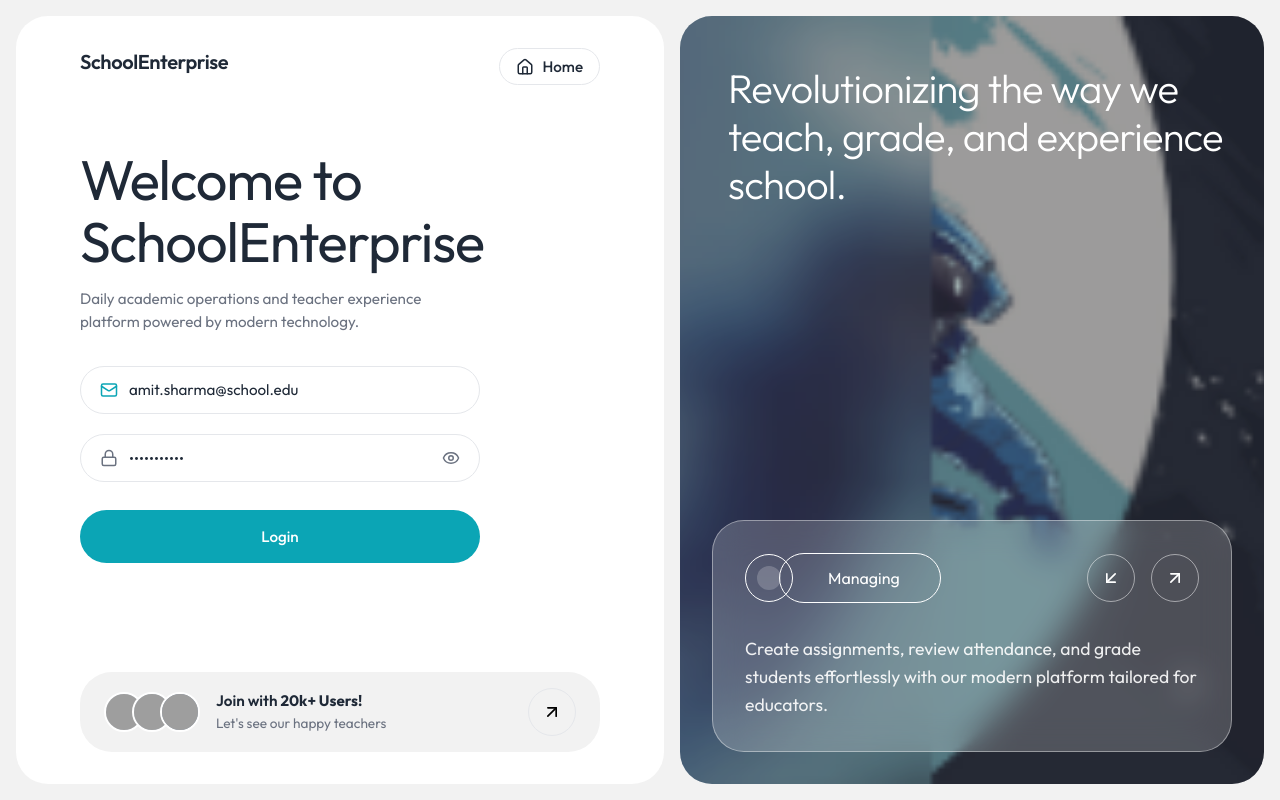
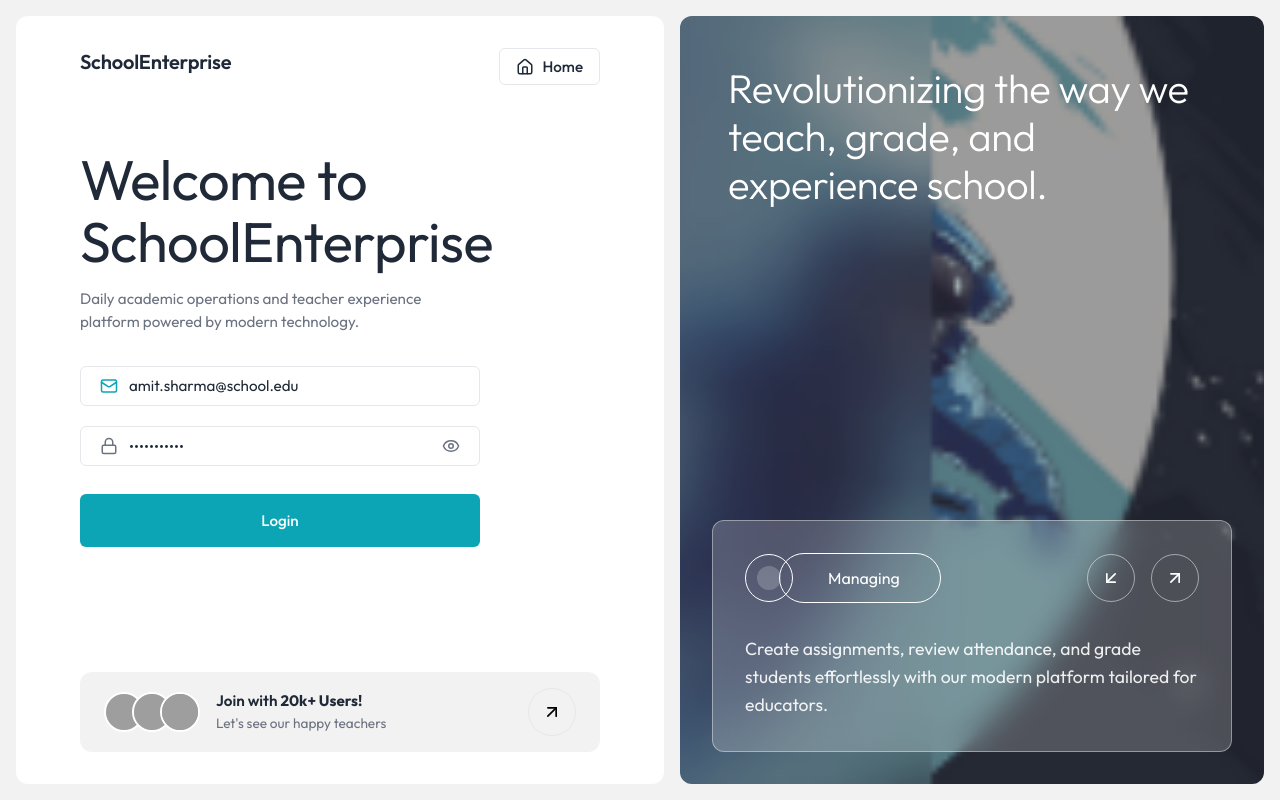
Before and after one commit to Paradoxai77/School-Teacher-Portal, a React (Vite) app: page /#/login in a window 1280 px wide. Built offline with nearby package versions, Linux system fonts and the light colour scheme; grey boxes are pictures that could not be loaded.

Commit message:
Professional UI UX Revision

```diff
--- a/src/components/Assignments.tsx
+++ b/src/components/Assignments.tsx
@@ -114,9 +114,9 @@ export function Assignments() {
               </div>
             </div>
 
-            <div style={{ display: 'flex', gap: '0.75rem', marginTop: 'auto' }}>
-              <button className="btn btn-secondary" style={{ width: '100%', justifyContent: 'space-between' }}>
-                View Assignment Workspace <ChevronRight size={20} />
+            <div style={{ display: 'flex', marginTop: 'auto', paddingTop: '1rem' }}>
+              <button className="btn btn-secondary text-sm" style={{ padding: '0.4rem 0.8rem' }}>
+                View Assignment Workspace <ChevronRight size={16} />
               </button>
             </div>
           </div>
--- a/src/components/ClassDetails.tsx
+++ b/src/components/ClassDetails.tsx
@@ -211,7 +211,9 @@ export function ClassDetails() {
                     <span style={{ color: 'var(--warning)', fontWeight: 500 }}>15/32 Submitted</span>
                   </li>
                 </ul>
-                <button className="btn btn-secondary" style={{ width: '100%', marginTop: '1rem' }} onClick={() => navigate('/app/assignments')}>View All</button>
+                <div>
+                  <button className="btn btn-secondary text-sm" style={{ marginTop: '1rem', padding: '0.4rem 0.8rem' }} onClick={() => navigate('/app/assignments')}>View All Assignments</button>
+                </div>
               </div>
 
               <div className="card">
--- a/src/components/Classes.tsx
+++ b/src/components/Classes.tsx
@@ -49,9 +49,9 @@ export function Classes() {
               <Users size={18} /> {c.studentsCount} Students
             </div>
 
-            <div style={{ display: 'flex', gap: '0.75rem', marginTop: 'auto' }}>
-              <button className="btn btn-secondary" style={{ width: '100%', justifyContent: 'space-between' }}>
-                View Class Workspace <ChevronRight size={20} />
+            <div style={{ display: 'flex', marginTop: 'auto', paddingTop: '1rem' }}>
+              <button className="btn btn-secondary text-sm" style={{ padding: '0.4rem 0.8rem' }}>
+                View Class Workspace <ChevronRight size={16} />
               </button>
             </div>
           </div>
--- a/src/components/Exams.tsx
+++ b/src/components/Exams.tsx
@@ -91,9 +91,9 @@ export function Exams() {
               </div>
             </div>
 
-            <div style={{ display: 'flex', gap: '0.75rem', marginTop: 'auto' }}>
-              <button className="btn btn-secondary" style={{ width: '100%', justifyContent: 'space-between' }}>
-                View Exam Workspace <ChevronRight size={20} />
+            <div style={{ display: 'flex', marginTop: 'auto', paddingTop: '1rem' }}>
+              <button className="btn btn-secondary text-sm" style={{ padding: '0.4rem 0.8rem' }}>
+                View Exam Workspace <ChevronRight size={16} />
               </button>
             </div>
           </div>
--- a/src/components/SubjectDetails.tsx
+++ b/src/components/SubjectDetails.tsx
@@ -126,9 +126,11 @@ export function SubjectDetails() {
                   <div style={{ display: 'flex', alignItems: 'center', gap: '0.5rem', color: 'var(--text-secondary)' }}>
                     <Users size={18} /> ~32 Students
                   </div>
-                  <button className="btn btn-secondary" style={{ marginTop: 'auto', width: '100%', justifyContent: 'space-between' }} onClick={() => navigate('/app/classes')}>
-                    Go to Class Workspace <ChevronRight size={18} />
-                  </button>
+                  <div style={{ marginTop: 'auto', paddingTop: '1rem' }}>
+                    <button className="btn btn-secondary text-sm" style={{ padding: '0.4rem 0.8rem' }} onClick={() => navigate('/app/classes')}>
+                      Go to Class Workspace <ChevronRight size={16} />
+                    </button>
+                  </div>
                 </div>
               ))}
             </div>
--- a/src/components/Subjects.tsx
+++ b/src/components/Subjects.tsx
@@ -48,9 +48,9 @@ export function Subjects() {
               </div>
             </div>
 
-            <div style={{ display: 'flex', gap: '0.75rem', marginTop: 'auto' }}>
-              <button className="btn btn-secondary" style={{ width: '100%', justifyContent: 'space-between' }}>
-                View Subject Workspace <ChevronRight size={20} />
+            <div style={{ display: 'flex', marginTop: 'auto', paddingTop: '1rem' }}>
+              <button className="btn btn-secondary text-sm" style={{ padding: '0.4rem 0.8rem' }} onClick={() => navigate(`/app/subjects/${s.id}`)}>
+                View Workspace <ChevronRight size={16} />
               </button>
             </div>
           </div>
--- a/src/index.css
+++ b/src/index.css
@@ -20,12 +20,12 @@
   /* Typography */
   --font-family: 'Outfit', system-ui, -apple-system, sans-serif;
 
-  /* Radii - very rounded like the image */
-  --radius-sm: 0.5rem;
-  --radius-md: 1rem;
-  --radius-lg: 1.5rem;
-  --radius-xl: 2rem;
-  --radius-full: 9999px; /* Pill shape for buttons */
+  /* Radii - Professional moderate styling */
+  --radius-sm: 4px;
+  --radius-md: 6px;
+  --radius-lg: 8px;
+  --radius-xl: 12px;
+  --radius-full: 9999px; /* Pill shape for chips */
 
   /* Shadows */
   --shadow-sm: 0 1px 2px 0 rgba(0, 0, 0, 0.05);
@@ -64,11 +64,11 @@ body {
 
 /* Typography Utilities */
 h1, h2, h3, h4, h5, h6 {
-  font-weight: 500; /* Softer weight as seen in image */
+  font-weight: 600; /* Professional stronger weight for hierarchy */
   line-height: 1.2;
   margin-bottom: 0.5em;
   color: var(--text-primary);
-  letter-spacing: -0.02em;
+  letter-spacing: -0.01em;
 }
 
 p {
@@ -91,8 +91,8 @@ p {
   align-items: center;
   justify-content: center;
   gap: 0.5rem;
-  padding: 0.75rem 1.5rem;
-  border-radius: var(--radius-full); /* Pill shape */
+  padding: 0.5rem 1.25rem; /* More compact */
+  border-radius: var(--radius-md); /* Moderate radius */
   font-weight: 500;
   font-family: var(--font-family);
   cursor: pointer;
@@ -139,7 +139,7 @@ p {
 .btn-secondary {
   background-color: transparent;
   color: var(--text-primary);
-  border-color: var(--border-color);
+  border: 1px solid var(--border-color); /* Explicitly show border for secondary */
 }
 
 .btn-secondary:hover {
@@ -149,7 +149,7 @@ p {
 /* Cards */
 .card {
   background-color: var(--surface-color);
-  border-radius: var(--radius-xl);
+  border-radius: var(--radius-lg);
   padding: 1.5rem;
   box-shadow: var(--shadow-md);
   border: none; /* Image cards have no visible borders, just soft shadow */
@@ -176,8 +176,8 @@ p {
 }
 
 .input-field {
-  padding: 0.85rem 1.25rem;
-  border-radius: var(--radius-full); /* Pill shape inputs */
+  padding: 0.6rem 1rem;
+  border-radius: var(--radius-md); /* Moderate radius */
   border: 1px solid var(--border-color);
   background-color: var(--surface-color);
   color: var(--text-primary);
```
